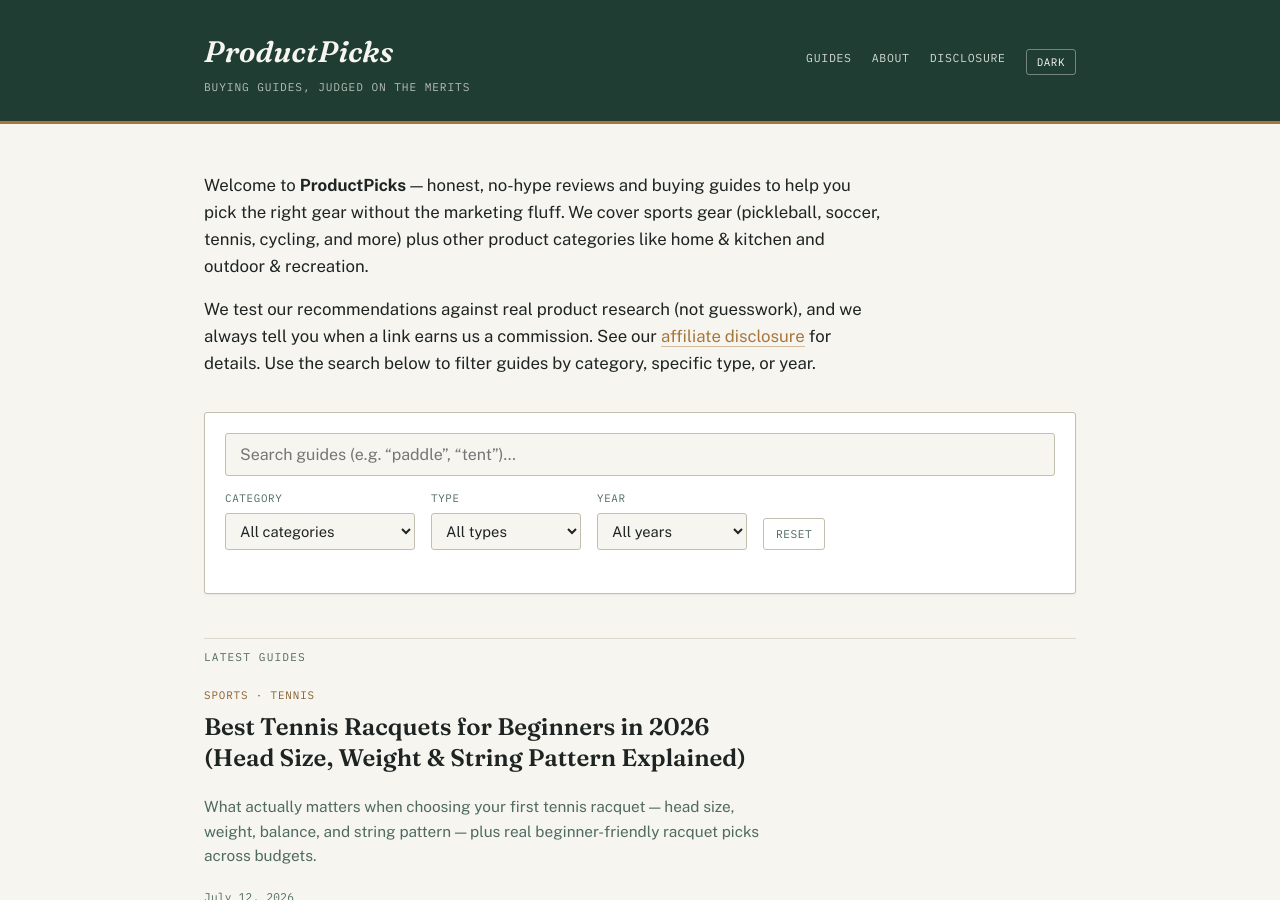
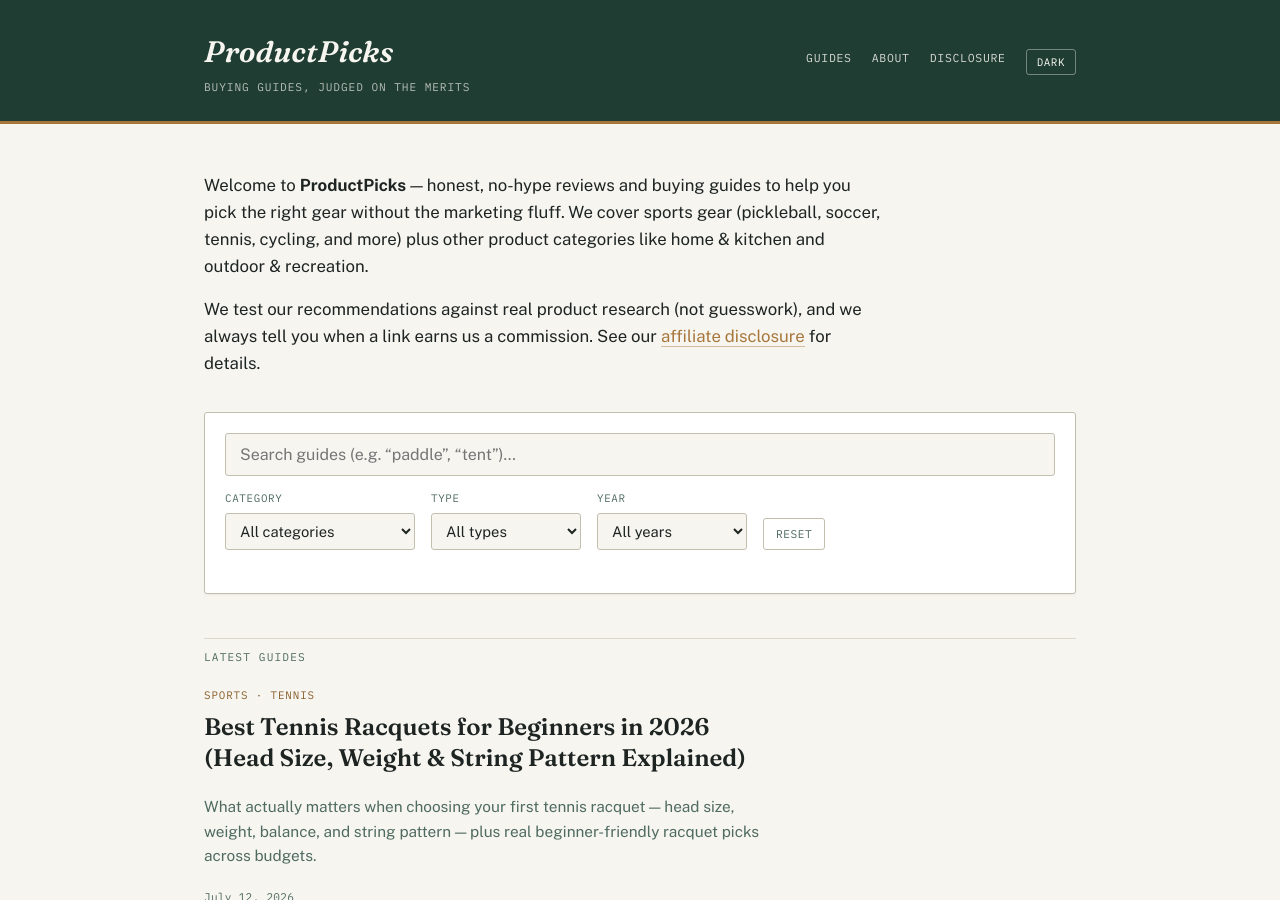
Before and after one commit to ajith198/ProductPicks, a Jekyll site: the page built from index.md, in a window 1280 px wide and 900 px high. Built offline with Jekyll 4.4.1, drawn with Linux system fonts in a browser that asks for light colours.

Commit message:
copy: trim homepage intro
Drop the "use the search below" sentence from the homepage intro copy.

Co-Authored-By: Claude Sonnet 5 <noreply@anthropic.com>

```diff
--- a/index.md
+++ b/index.md
@@ -5,4 +5,4 @@ title: Home
 
 Welcome to **ProductPicks** — honest, no-hype reviews and buying guides to help you pick the right gear without the marketing fluff. We cover sports gear (pickleball, soccer, tennis, cycling, and more) plus other product categories like home & kitchen and outdoor & recreation.
 
-We test our recommendations against real product research (not guesswork), and we always tell you when a link earns us a commission. See our [affiliate disclosure](/disclosure/) for details. Use the search below to filter guides by category, specific type, or year.
+We test our recommendations against real product research (not guesswork), and we always tell you when a link earns us a commission. See our [affiliate disclosure](/disclosure/) for details.
```
